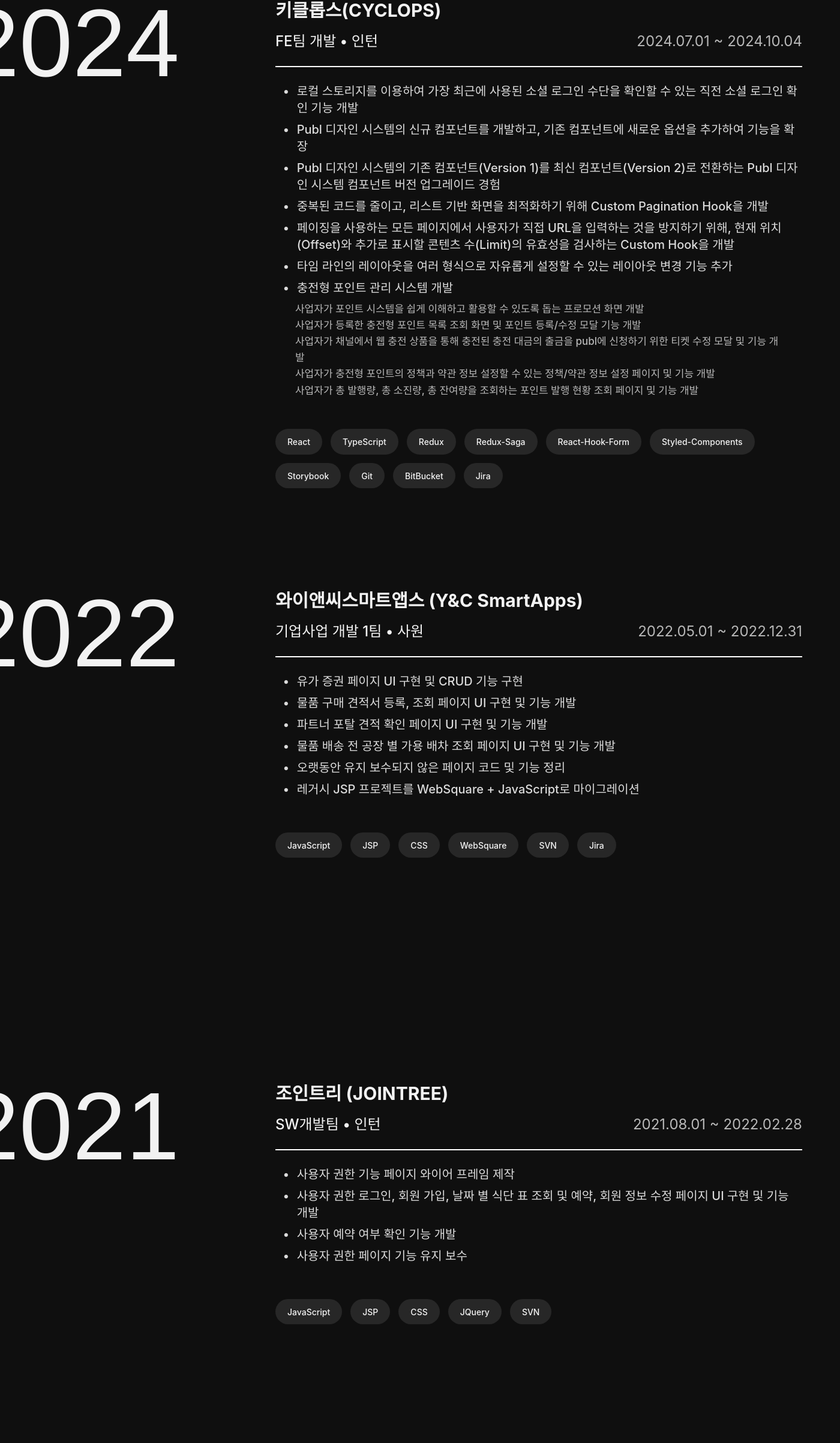
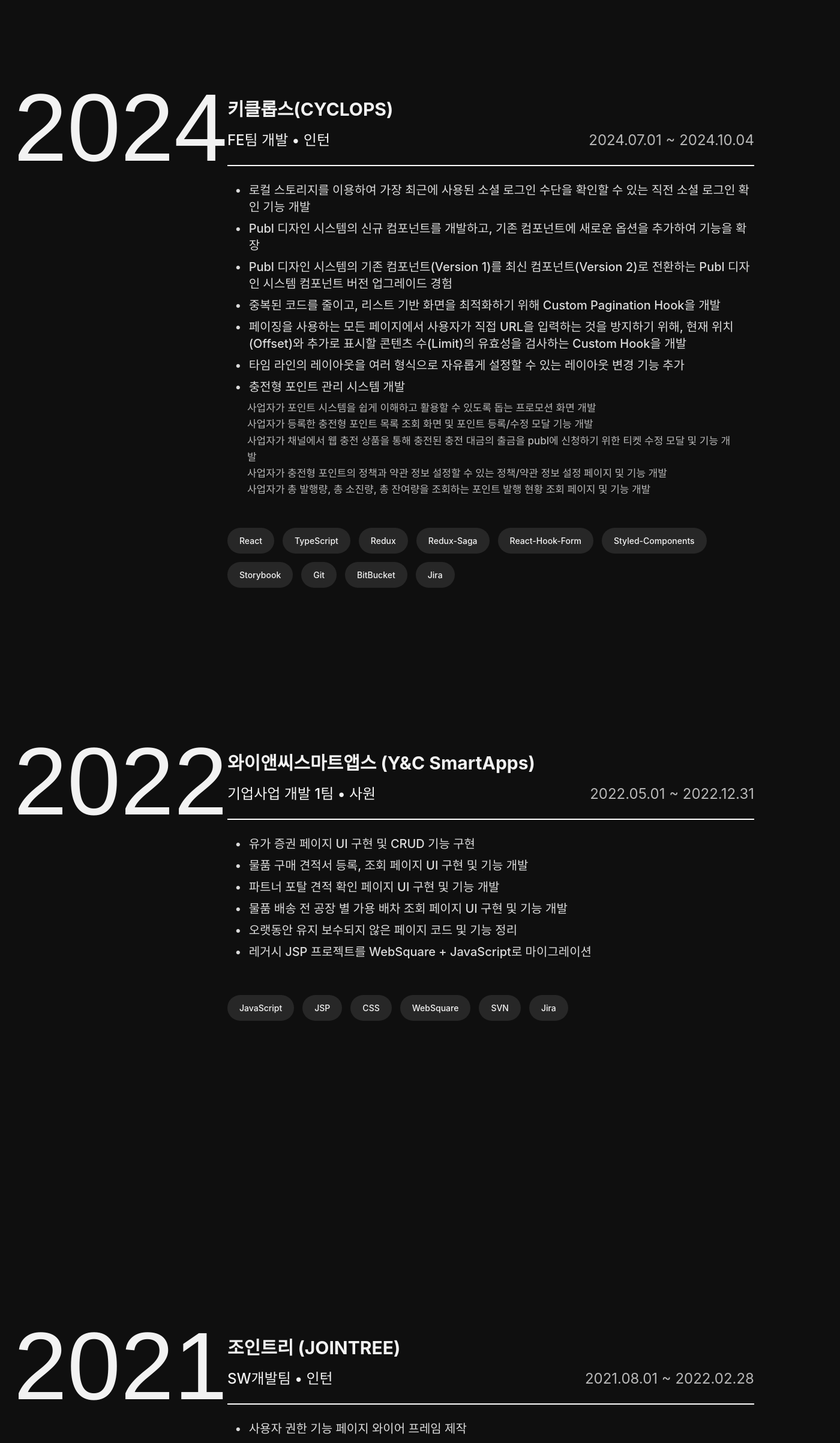
Before and after one commit to Cho-SeongJu/choseongju-portfolio, a Next.js app: page / in a window 1280 px wide. Shown: the part 1587-3993 px from the top of the page at 60% size, 1400 px wide, since content can reach past the window. Built offline with nearby package versions, Linux system fonts and the light colour scheme; a web font is replaced by a local one.

Commit message:
💄 Style: edit section style

```diff
--- a/app/(home)/experience/experience-2021.tsx
+++ b/app/(home)/experience/experience-2021.tsx
@@ -5,9 +5,9 @@ const TECH_STACK = ["JavaScript", "JSP", "CSS", "JQuery", "SVN"];
 
 export default function Experience2021() {
   return (
-    <section className="flex items-center justify-center h-screen w-screen">
-      <div className="flex">
-        <h3 className="font-title text-white-002 text-[160px] mr-[160px]">
+    <section className="flex items-center justify-center min-h-screen w-screen pt-[120px] px-[200px] pb-[455px]">
+      <div className="flex w-[1520px] justify-between">
+        <h3 className="font-title text-white-002 text-[160px] leading-none">
           2021
         </h3>
         <div className="w-[878px] py-[30px]">
--- a/app/(home)/experience/experience-2022.tsx
+++ b/app/(home)/experience/experience-2022.tsx
@@ -5,9 +5,9 @@ const TECH_STACK = ["JavaScript", "JSP", "CSS", "WebSquare", "SVN", "Jira"];
 
 export default function Experience2022() {
   return (
-    <section className="flex items-center justify-center h-screen w-screen">
-      <div className="flex">
-        <h3 className="font-title text-white-002 text-[160px] mr-[160px]">
+    <section className="flex items-center justify-center min-h-screen w-screen pt-[120px] px-[200px] pb-[332px]">
+      <div className="flex w-[1520px] justify-between">
+        <h3 className="font-title text-white-002 text-[160px] leading-none">
           2022
         </h3>
         <div className="w-[878px] py-[30px]">
--- a/app/(home)/experience/experience-2024.tsx
+++ b/app/(home)/experience/experience-2024.tsx
@@ -16,9 +16,9 @@ const TECH_STACK = [
 
 export default function Experience2024() {
   return (
-    <section className="flex items-center justify-center h-screen w-screen">
-      <div className="flex">
-        <h3 className="font-title text-white-002 text-[160px] mr-[160px]">
+    <section className="flex items-center justify-center min-h-screen w-screen pt-[120px] px-[200px] pb-[79px]">
+      <div className="flex w-[1520px] justify-between">
+        <h3 className="font-title text-white-002 text-[160px] leading-none">
           2024
         </h3>
         <div className="w-[878px] py-[30px]">
--- a/app/(home)/side-project/crew-play.tsx
+++ b/app/(home)/side-project/crew-play.tsx
@@ -15,7 +15,7 @@ const TECH_STACK = [
 
 export default function CrewPlay() {
   return (
-    <div className="flex mx-auto justify-between mb-[100px]">
+    <div className="w-screen h-screen flex mx-auto justify-between pt-[75px] px-[200px] pb-[96px]">
       <div className="flex flex-col justify-between w-[622px]">
         <div>
           <div className="flex flex-col text-white-002">
--- a/app/(home)/side-project/foot-step.tsx
+++ b/app/(home)/side-project/foot-step.tsx
@@ -15,7 +15,7 @@ const TECH_STACK = [
 
 export default function FootStep() {
   return (
-    <div className="flex mx-auto justify-between">
+    <div className="flex mx-auto justify-between w-screen h-screen pt-[75px] px-[200px] pb-[96px]">
       <div className="flex flex-col justify-between w-[622px]">
         <div>
           <div className="flex flex-col text-white-002">
--- a/app/(home)/side-project/jurin.tsx
+++ b/app/(home)/side-project/jurin.tsx
@@ -15,7 +15,7 @@ const TECH_STACK = [
 
 export default function Jurin() {
   return (
-    <div className="flex mx-auto justify-between mb-[100px]">
+    <div className="flex mx-auto justify-between w-screen h-screen pt-[75px] px-[200px] pb-[96px]">
       <div className="flex flex-col justify-between w-[622px]">
         <div>
           <div className="flex flex-col text-white-002">
--- a/app/(home)/side-project/mentor-mate.tsx
+++ b/app/(home)/side-project/mentor-mate.tsx
@@ -15,7 +15,7 @@ const TECH_STACK = [
 
 export default function MentorMate() {
   return (
-    <div className="flex mx-auto justify-between mb-[100px]">
+    <div className="w-screen h-screen flex mx-auto justify-between pt-[80px] px-[200px] pb-[101px]">
       <div className="flex flex-col justify-between w-[622px]">
         <div>
           <div className="flex flex-col text-white-002">
--- a/app/(home)/side-project/side-project.tsx
+++ b/app/(home)/side-project/side-project.tsx
@@ -5,7 +5,7 @@ import MentorMate from "./mentor-mate";
 
 export default function SideProject() {
   return (
-    <section className="min-h-screen w-screen flex flex-col items-center justify-center">
+    <section className="flex flex-col items-center justify-center">
       <CrewPlay />
       <Jurin />
       <MentorMate />
--- a/app/(home)/tech-stack/components/view-text.tsx
+++ b/app/(home)/tech-stack/components/view-text.tsx
@@ -2,7 +2,7 @@ import PlayIcon from "@/public/play.svg";
 
 export default function ViewText() {
   return (
-    <div className="flex justify-center py-[42.5px]">
+    <div className="flex justify-center py-[42.5px] w-[326px]">
       <span className="text-gray-002">View</span>
       <div className="w-[24px] h-[24px] flex items-center justify-center ml-[6px]">
         <PlayIcon />
--- a/app/(home)/tech-stack/skills.tsx
+++ b/app/(home)/tech-stack/skills.tsx
@@ -64,13 +64,19 @@ export default function Skills({
     <div
       className={`${
         selectedType === "skills" ? "bg-white-001" : "bg-black-003"
-      } py-[48px] px-[76px] rounded-[50px] flex flex-col cursor-pointer`}
+      } ${
+        selectedType === "skills"
+          ? "py-[48px] px-[76px]"
+          : "pt-[48px] px-[42px] py-[209px]"
+      } rounded-[50px] flex flex-col cursor-pointer`}
       onMouseEnter={() => setSelectedType("skills")}
     >
       <h3
         className={`${
-          selectedType === "skills" ? "text-black-002" : "text-gray-002"
-        } font-bold text-[30px] text-center mb-[45px]`}
+          selectedType === "skills"
+            ? "text-black-002 mb-[45px]"
+            : "text-gray-002 mb-[166px]"
+        } font-bold text-[30px] text-center`}
       >
         Front-End Skill
       </h3>
--- a/app/(home)/tech-stack/style-and-other.tsx
+++ b/app/(home)/tech-stack/style-and-other.tsx
@@ -57,13 +57,19 @@ export default function StyleAndOther({
     <div
       className={`ml-[24px] ${
         selectedType === "styleAndOther" ? "bg-white-001" : "bg-black-003"
-      } pt-[48px] pb-[126px] px-[76px] rounded-[50px] flex flex-col cursor-pointer`}
+      } ${
+        selectedType === "styleAndOther"
+          ? "py-[48px] px-[76px]"
+          : "pt-[48px] px-[42px] py-[209px]"
+      } rounded-[50px] flex flex-col cursor-pointer`}
       onMouseEnter={() => setSelectedType("styleAndOther")}
     >
       <h3
         className={`${
-          selectedType === "styleAndOther" ? "text-black-002" : "text-gray-002"
-        } font-bold text-[30px] text-center mb-[108px]`}
+          selectedType === "styleAndOther"
+            ? "text-black-002 mb-[45px]"
+            : "text-gray-002 mb-[108px]"
+        } font-bold text-[30px] text-center`}
       >
         Styles & Others
       </h3>
--- a/app/(home)/tech-stack/tech-stack.tsx
+++ b/app/(home)/tech-stack/tech-stack.tsx
@@ -8,9 +8,9 @@ export default function TechStack() {
   const [selectedType, setSelectedType] = useState<TType>("styleAndOther");
 
   return (
-    <section className="flex flex-col justify-center items-center w-screen h-screen text-white-002">
+    <section className="flex flex-col justify-center items-center w-screen min-h-screen text-white-002 pt-[124px] px-[200px] pb-[175px]">
       <h2 className="font-bold text-[50px] mb-[65px]">Skill</h2>
-      <div className="flex">
+      <div className="flex w-[1520px]">
         <Skills
           selectedType={selectedType}
           setSelectedType={setSelectedType}
```
